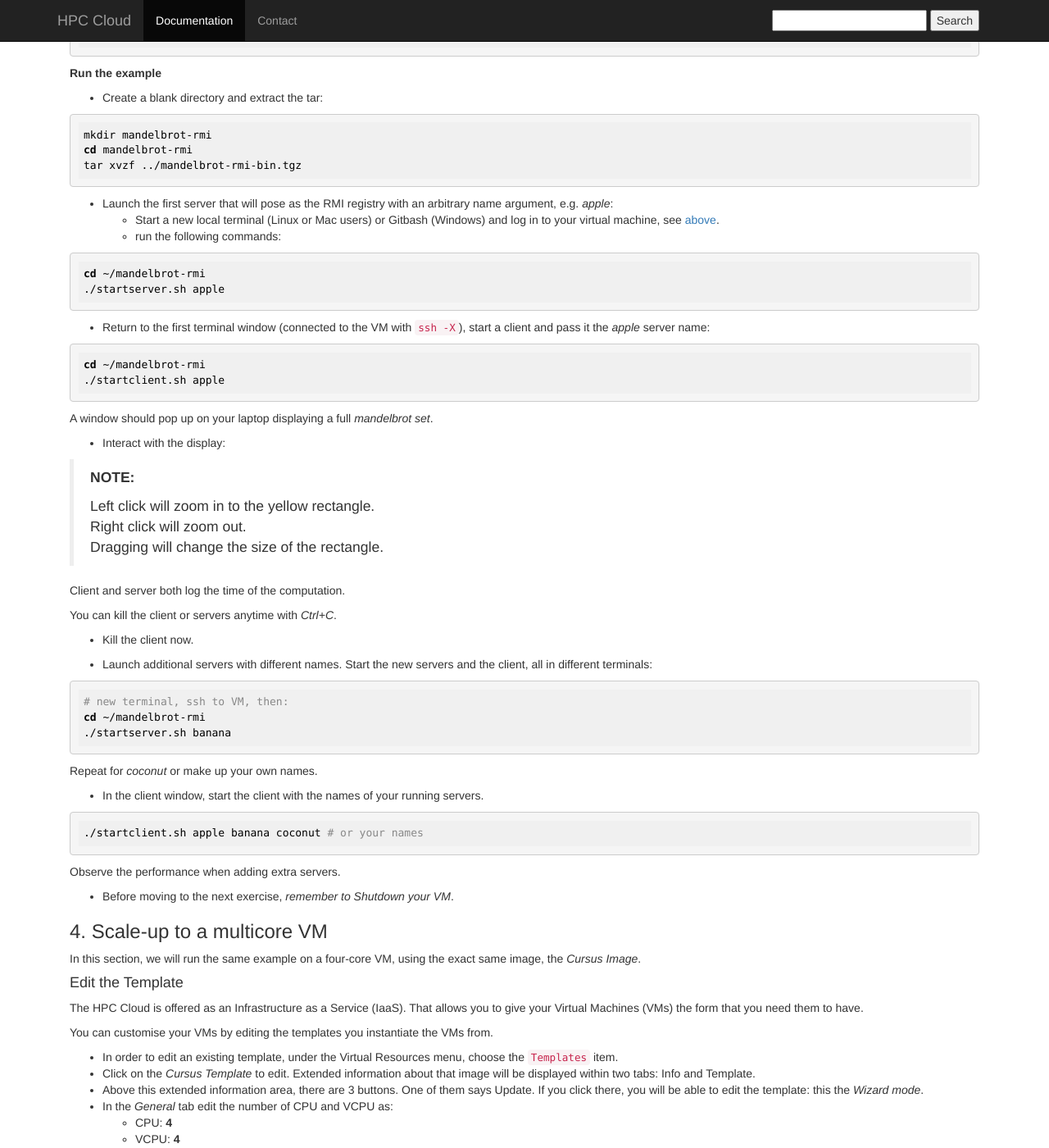
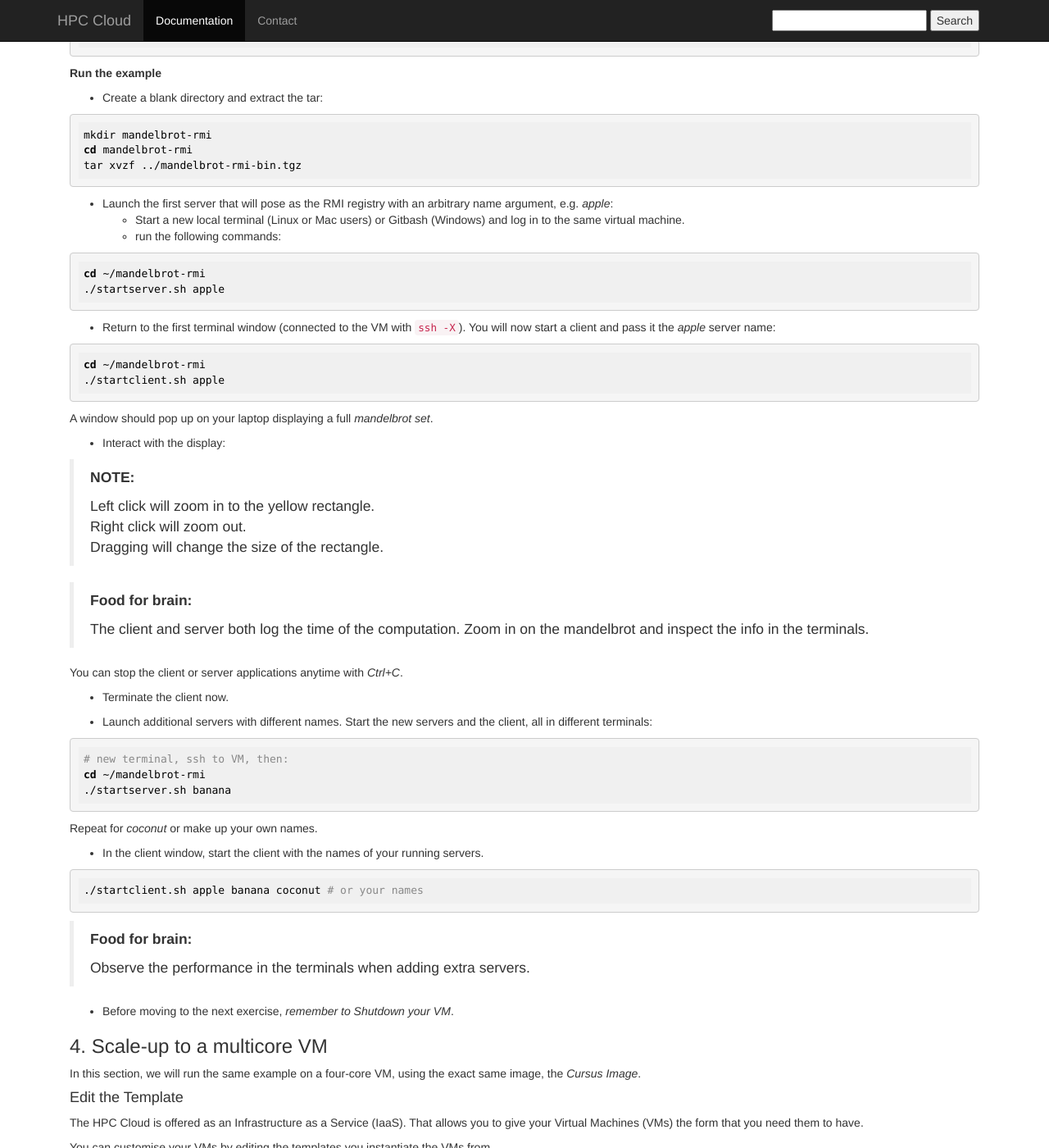
Before and after one commit to sara-nl/clouddocs, a Jekyll site: the page built from surfcursus-part-B-2015-Oct-15.markdown, in a window 1280 px wide and 1400 px high, scrolled down 1242 px. Shown: the whole window at 82% size. Built offline with Jekyll 4.4.1, drawn with Linux system fonts in a browser that asks for light colours.

Commit message:
Update surfcursus-part-B-2015-Oct-15.markdown

````diff
--- a/surfcursus-part-B-2015-Oct-15.markdown
+++ b/surfcursus-part-B-2015-Oct-15.markdown
@@ -75,7 +75,7 @@ tar xvzf ../mandelbrot-rmi-bin.tgz
 ```
 
 * Launch the first server that will pose as the RMI registry with an arbitrary name argument, e.g. _apple_:
-  * Start a new local terminal (Linux or Mac users) or Gitbash (Windows) and log in to your virtual machine, see [above](#login-to-the-vm).
+  * Start a new local terminal (Linux or Mac users) or Gitbash (Windows) and log in to the same virtual machine.
   * run the following commands:
 
 ```sh
@@ -83,7 +83,7 @@ cd ~/mandelbrot-rmi
 ./startserver.sh apple
 ```
 
-* Return to the first terminal window (connected to the VM with `ssh -X`), start a client and pass it the _apple_ server name:
+* Return to the first terminal window (connected to the VM with `ssh -X`). You will now start a client and pass it the _apple_ server name:
 
 ```sh
 cd ~/mandelbrot-rmi
@@ -99,11 +99,13 @@ cd ~/mandelbrot-rmi
 Right click will zoom out.
 Dragging will change the size of the rectangle.
 
-Client and server both log the time of the computation.
+> **Food for brain:**
+>
+> The client and server both log the time of the computation. Zoom in on the mandelbrot and inspect the info in the terminals.
 
-You can kill the client or servers anytime with _Ctrl+C_.
+You can stop the client or server applications anytime with _Ctrl+C_.
 
-* Kill the client now.
+* Terminate the client now.
 
 * Launch additional servers with different names.
 Start the new servers and the client, all in different terminals:
@@ -122,7 +124,9 @@ Repeat for _coconut_ or make up your own names.
 ./startclient.sh apple banana coconut # or your names
 ```
 
-Observe the performance when adding extra servers.
+> **Food for brain:**
+>
+> Observe the performance in the terminals when adding extra servers.
 
 * Before moving to the next exercise, *remember to Shutdown your VM*.
 
````
